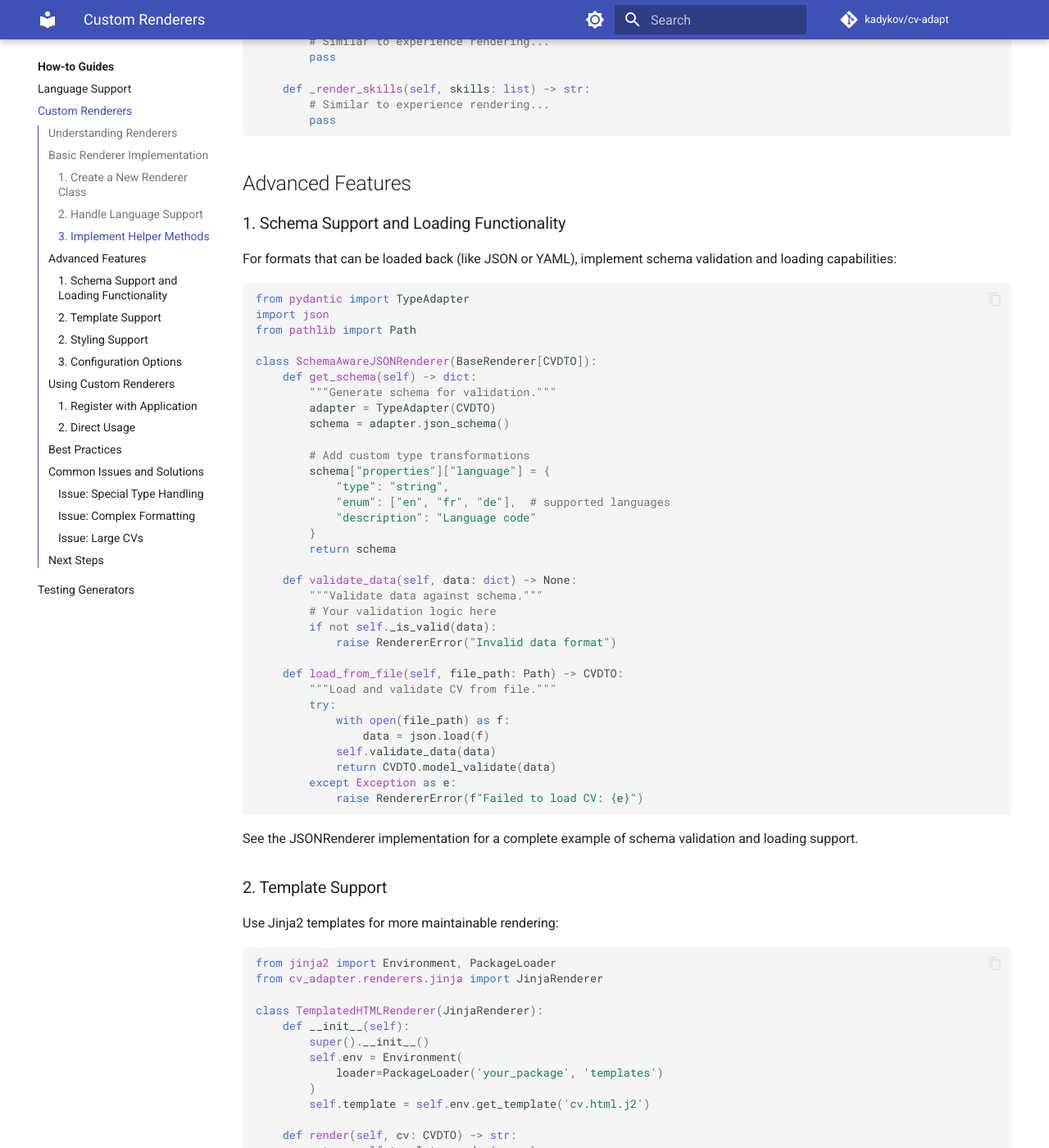
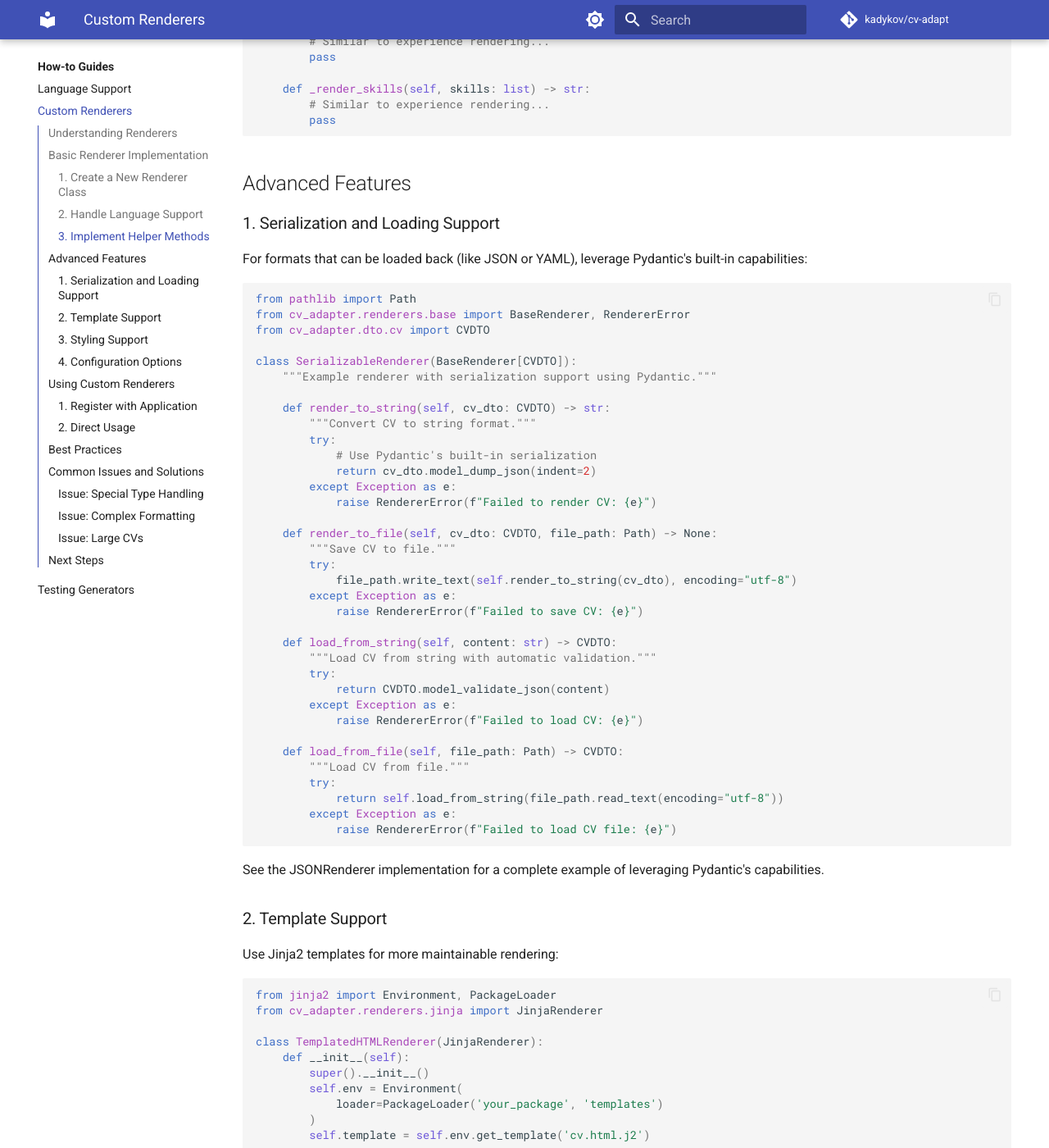
Before and after one commit to kadykov/cv-adapt, an MkDocs documentation site: the page built from docs/how-to/custom-renderers.md, in a window 1280 px wide and 1400 px high, scrolled down 1909 px. Shown: the whole window at 82% size. Built offline with MkDocs 1.6.1 and Material for MkDocs 9.7.7, drawn with Linux system fonts in a browser that asks for light colours; comment, search, counter and statistics services are not loaded; some of the changed text lies outside the part shown.

Commit message:
Update documentation for JSONRenderer; enhance clarity on Pydantic integration, serialization, and automatic type handling

````diff
--- a/docs/how-to/custom-renderers.md
+++ b/docs/how-to/custom-renderers.md
@@ -94,47 +94,49 @@ class HTMLRenderer(BaseRenderer):
 
 ## Advanced Features
 
-### 1. Schema Support and Loading Functionality
+### 1. Serialization and Loading Support
 
-For formats that can be loaded back (like JSON or YAML), implement schema validation and loading capabilities:
+For formats that can be loaded back (like JSON or YAML), leverage Pydantic's built-in capabilities:
 
 ```python
-from pydantic import TypeAdapter
-import json
 from pathlib import Path
+from cv_adapter.renderers.base import BaseRenderer, RendererError
+from cv_adapter.dto.cv import CVDTO
 
-class SchemaAwareJSONRenderer(BaseRenderer[CVDTO]):
-    def get_schema(self) -> dict:
-        """Generate schema for validation."""
-        adapter = TypeAdapter(CVDTO)
-        schema = adapter.json_schema()
+class SerializableRenderer(BaseRenderer[CVDTO]):
+    """Example renderer with serialization support using Pydantic."""
 
-        # Add custom type transformations
-        schema["properties"]["language"] = {
-            "type": "string",
-            "enum": ["en", "fr", "de"],  # supported languages
-            "description": "Language code"
-        }
-        return schema
+    def render_to_string(self, cv_dto: CVDTO) -> str:
+        """Convert CV to string format."""
+        try:
+            # Use Pydantic's built-in serialization
+            return cv_dto.model_dump_json(indent=2)
+        except Exception as e:
+            raise RendererError(f"Failed to render CV: {e}")
 
-    def validate_data(self, data: dict) -> None:
-        """Validate data against schema."""
-        # Your validation logic here
-        if not self._is_valid(data):
-            raise RendererError("Invalid data format")
+    def render_to_file(self, cv_dto: CVDTO, file_path: Path) -> None:
+        """Save CV to file."""
+        try:
+            file_path.write_text(self.render_to_string(cv_dto), encoding="utf-8")
+        except Exception as e:
+            raise RendererError(f"Failed to save CV: {e}")
+
+    def load_from_string(self, content: str) -> CVDTO:
+        """Load CV from string with automatic validation."""
+        try:
+            return CVDTO.model_validate_json(content)
+        except Exception as e:
+            raise RendererError(f"Failed to load CV: {e}")
 
     def load_from_file(self, file_path: Path) -> CVDTO:
-        """Load and validate CV from file."""
+        """Load CV from file."""
         try:
-            with open(file_path) as f:
-                data = json.load(f)
-            self.validate_data(data)
-            return CVDTO.model_validate(data)
+            return self.load_from_string(file_path.read_text(encoding="utf-8"))
         except Exception as e:
-            raise RendererError(f"Failed to load CV: {e}")
+            raise RendererError(f"Failed to load CV file: {e}")
 ```
 
-See the JSONRenderer implementation for a complete example of schema validation and loading support.
+See the JSONRenderer implementation for a complete example of leveraging Pydantic's capabilities.
 
 ### 2. Template Support
 
@@ -182,7 +184,7 @@ class StyledHTMLRenderer(HTMLRenderer):
         """
 ```
 
-### 3. Configuration Options
+### 4. Configuration Options
 
 Make your renderer configurable:
 
@@ -236,23 +238,23 @@ cv_html = renderer.render(cv_dto)
 
 ## Best Practices
 
-1. **Separation of Concerns**
+1. **Leverage Pydantic**
+   - Use Pydantic's built-in serialization when possible
+   - Take advantage of automatic validation
+   - Let Pydantic handle complex type conversions
+
+2. **Separation of Concerns**
    - Keep rendering logic separate from data processing
    - Use templates for complex layouts
    - Separate styling from structure
 
-2. **Language Support**
+3. **Language Support**
    - Always use the language context for formatting
    - Support right-to-left languages if needed
    - Handle language-specific content properly
 
-3. **Type Handling**
-   - Properly handle special types (see JSON renderer example)
-   - Convert complex objects to serializable formats
-   - Implement recursive transformations for nested structures
-
 4. **Error Handling**
-   - Validate input DTOs
+   - Use RendererError for all errors
    - Provide meaningful error messages
    - Handle missing or optional data gracefully
 
@@ -267,31 +269,18 @@ cv_html = renderer.render(cv_dto)
 
 **Problem**: Need to handle special types that aren't directly serializable.
 
-**Solution**: Implement type transformations:
+**Solution**: Let Pydantic handle serialization through model configuration:
 ```python
+from pydantic import BaseModel
 from datetime import date
-from cv_adapter.dto.language import Language
 
-class CustomRenderer(BaseRenderer):
-    def _transform_value(self, value: Any) -> Any:
-        if isinstance(value, Language):
-            # Convert Language objects to their code values
-            return value.code.value
-        elif isinstance(value, date):
-            # Convert dates to ISO format strings
-            return value.isoformat()
-        elif isinstance(value, dict):
-            # Recursively handle nested dictionaries
-            return {k: self._transform_value(v) for k, v in value.items()}
-        elif isinstance(value, list):
-            # Recursively handle lists
-            return [self._transform_value(item) for item in value]
-        return value
+class CustomDTO(BaseModel):
+    start_date: date
 
-    def render(self, cv: CVDTO) -> str:
-        # Transform data before rendering
-        transformed_data = self._transform_value(cv.model_dump())
-        return self._render_transformed_data(transformed_data)
+    class Config:
+        json_encoders = {
+            date: lambda d: d.isoformat()
+        }
 ```
 
 ### Issue: Complex Formatting
--- a/docs/reference/api/renderers.md
+++ b/docs/reference/api/renderers.md
@@ -22,14 +22,13 @@ This section documents CV Adapt's rendering system, including base interfaces an
 
 ## JSON Renderer
 
-The JSON renderer provides schema-aware serialization and deserialization of CV data to/from JSON format:
+The JSON renderer provides JSON serialization and deserialization of CV data using Pydantic's native capabilities:
 
 ### Features
 
-- **Schema Validation**: Built-in JSON schema generation and validation
-- **Type Transformations**:
-  - Language objects: Converted to language code strings (e.g., `Language(ENGLISH)` -> `"en"`)
-  - Date objects: Converted to ISO format strings (e.g., `date(2023,1,1)` -> `"2023-01-01"`)
+- **Native Pydantic Integration**: Uses Pydantic's built-in JSON serialization and validation
+- **UTF-8 Encoded Files**: All file operations use UTF-8 encoding
+- **Automatic Type Handling**: All types (including dates and language objects) are handled by Pydantic
 
 ### Loading and Saving
 
@@ -44,7 +43,7 @@ renderer.render_to_file(cv_dto, "cv.json")
 # Load CV from file
 cv_dto = renderer.load_from_file("cv.json")
 
-# Schema validation is automatic for both saving and loading
+# Validation is automatic through Pydantic
 ```
 
 ::: cv_adapter.renderers.json_renderer
@@ -88,7 +87,7 @@ To create a custom renderer:
 
 1. Implement the base renderer interfaces defined in `cv_adapter.renderers.base`
 2. Work with DTOs from `cv_adapter.dto` for data representation
-3. Follow the established patterns for type handling (see JSON Renderer for example)
+3. Consider leveraging Pydantic's built-in capabilities for data handling
 4. Implement proper error handling using `RendererError`
 
 Example implementation structure:
````
Also changed, not shown: other parts of docs/how-to/custom-renderers.md (+1 -1 lines), docs/explanation/architecture.md (+13 -18 lines), docs/tutorials/quickstart.md (+3 -5 lines), 3 other files.
